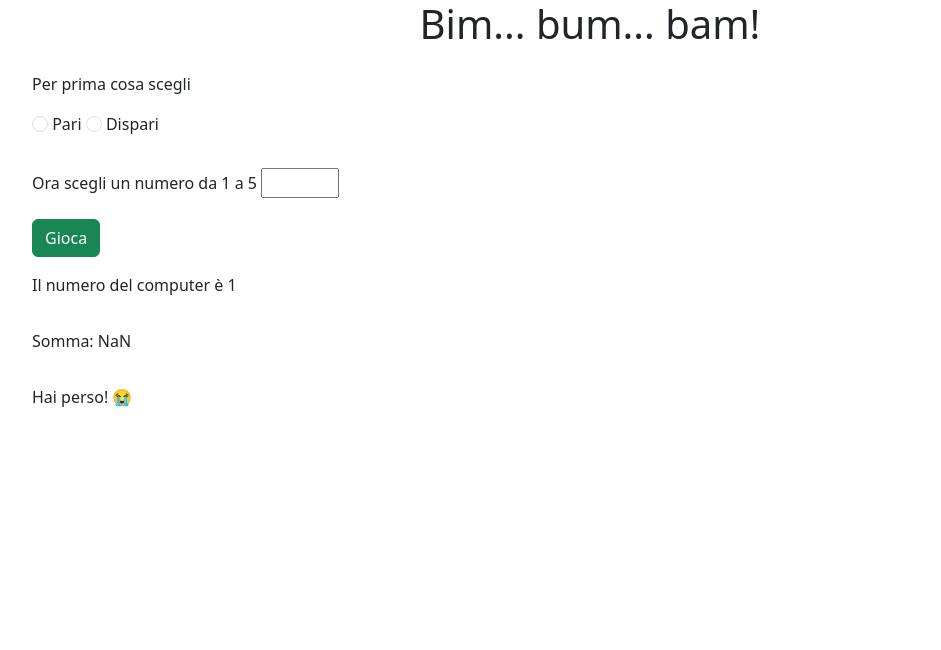
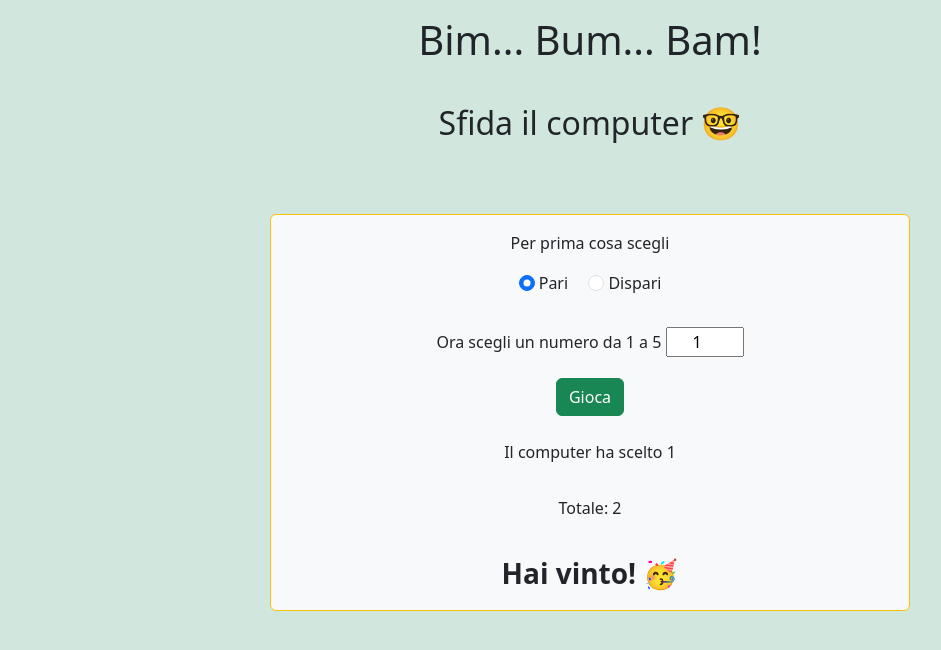
Before and after one commit to alecasentini/js-paliedispari, a plain HTML site: page Pari e Dispari/index.html in a window 1280 px wide. Both pictures are taken after a click on the button "Gioca". Shown: the whole page, without its empty margins (50-991 px from the left). Drawn offline with nearby package versions, Linux system fonts and the light colour scheme.

Commit message:
Pari e dispari Esercizio completato

```diff
--- a/Pari e Dispari/assets/js/main.js
+++ b/Pari e Dispari/assets/js/main.js
@@ -3,6 +3,13 @@ function gioca(){
 
     let sceltaPari = document.getElementById ("pari").checked;
     let sceltaDispari = document.getElementById ("dispari").checked;
+
+    if (numberPlayer < 1 || numberPlayer > 5) {
+        document.getElementById("error").style.display = "block";
+        return;
+      } else {
+        document.getElementById("error").style.display = "none";
+      }
 
     numberCpu = Math.floor((Math.random() * 5) + 1);
 
@@ -18,6 +25,6 @@ function gioca(){
         document.getElementById("final-result").innerHTML =`Hai perso! 😭`
     }
 
-    document.getElementById("number-cpu").innerHTML = "Il numero del computer è " + numberCpu;
-    document.getElementById("somma").innerHTML = "Somma: " + somma;
+    document.getElementById("number-cpu").innerHTML = "Il computer ha scelto " + numberCpu;
+    document.getElementById("somma").innerHTML = "Totale: " + somma;
 }
--- a/Pari e Dispari/index.html
+++ b/Pari e Dispari/index.html
@@ -5,28 +5,31 @@
     <meta http-equiv="X-UA-Compatible" content="IE=edge">
     <meta name="viewport" content="width=device-width, initial-scale=1.0">
     <title>Pari e dispari</title>
+
+    <!-- link Bootstrap -->
     <link href="https://cdn.jsdelivr.net/npm/bootstrap@5.3.0-alpha2/dist/css/bootstrap.min.css" rel="stylesheet" integrity="sha384-aFq/bzH65dt+w6FI2ooMVUpc+21e0SRygnTpmBvdBgSdnuTN7QbdgL+OapgHtvPp" crossorigin="anonymous">
-    <!-- link Bootstrap -->
-
 </head>
 <body>
-    <div class="w-100 vh-100 d-flex flex-column align-items-center">
-        <h1>Bim... bum... bam!</h1>
-        <div class="container">
-            <div class="py-3">
+    <div class="w-100 vh-100 d-flex flex-column align-items-center bg-success-subtle">
+        <h1 class="py-3">Bim... Bum... Bam!</h1>
+        <h2 class="py-3">Sfida il computer 🤓</h2>
+        <div class="container border border-warning bg-light rounded d-flex flex-column align-items-center w-50 mt-5">
+            <form>
+                <div class="py-3 text-center">
                     <p>Per prima cosa scegli</p>
-                <input type="radio" class="form-check-input" name="pariodispari" id="pari">
+                    <input type="radio" class="form-check-input" name="pariodispari" checked id="pari">
                     <label class="form-check-label"> Pari
-                <input type="radio" class="form-check-input" name="pariodispari" id="dispari">
+                    <input type="radio" class="form-check-input ms-3" name="pariodispari" id="dispari">
                     <Dispari class="form-check-label">Dispari
                 </div>
 
                 <div class="py-3">
                     <label class="form-label">Ora scegli un numero da 1 a 5</label>
-                <input type="number" class="form text-center" id="number-player" min="1" max="5">
+                    <input type="number" class="form text-center" id="number-player" value="1" min="1" max="5" step="1" required>
+                    <p id="error" class="my-1" style="color: red; display: none;">Inserisci un numero da 1 a 5 ❌</p>
                 </div>
-
-                <button class="btn btn-success" onclick="gioca()">Gioca</button>
+            </form>
+                <button class="btn btn-success mb-2" onclick="gioca()">Gioca</button>
 
             <div class="py-3" id="number-cpu">
             </div>
@@ -35,7 +38,7 @@
 
             </div>
 
-            <div class="py-3" id="final-result">
+            <div class="py-3 fw-semibold fs-3" id="final-result">
             </div>
 
         </div>
```
Lines whose indentation alone changed are shown as unchanged.
